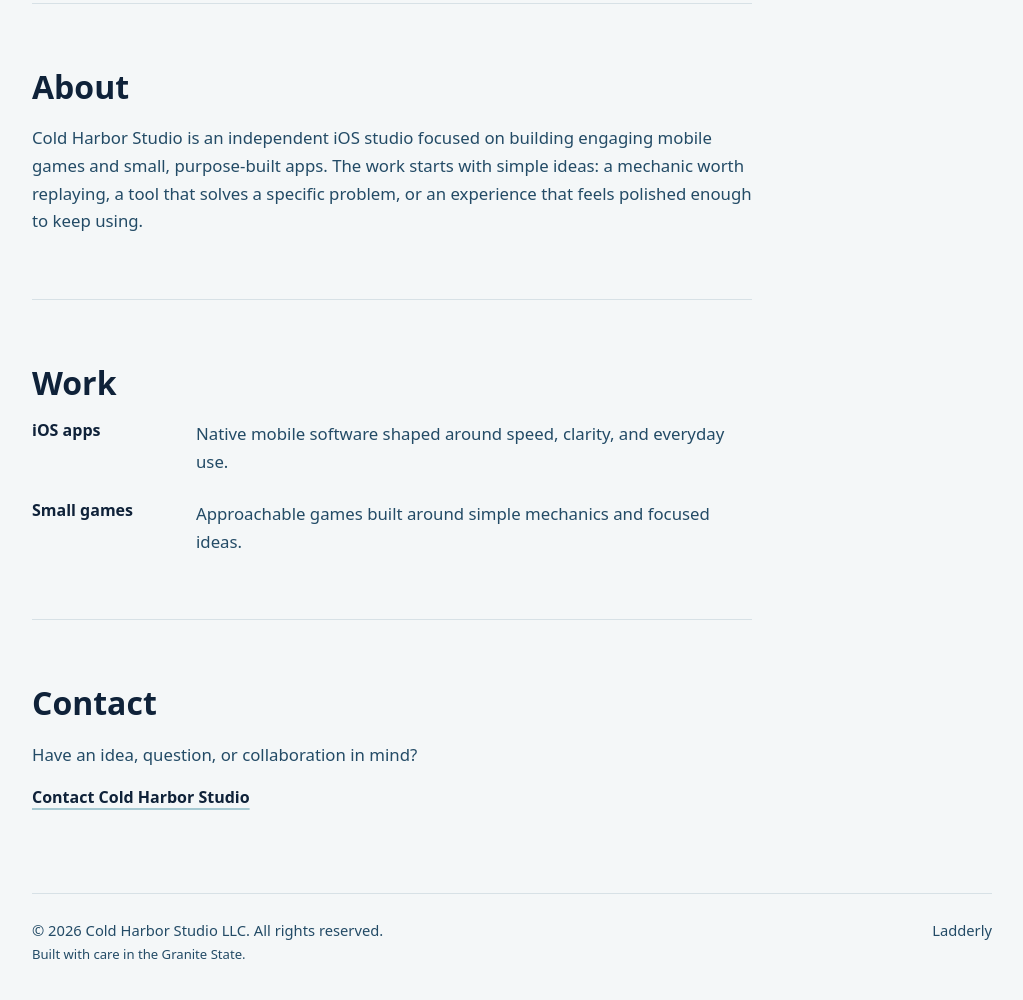
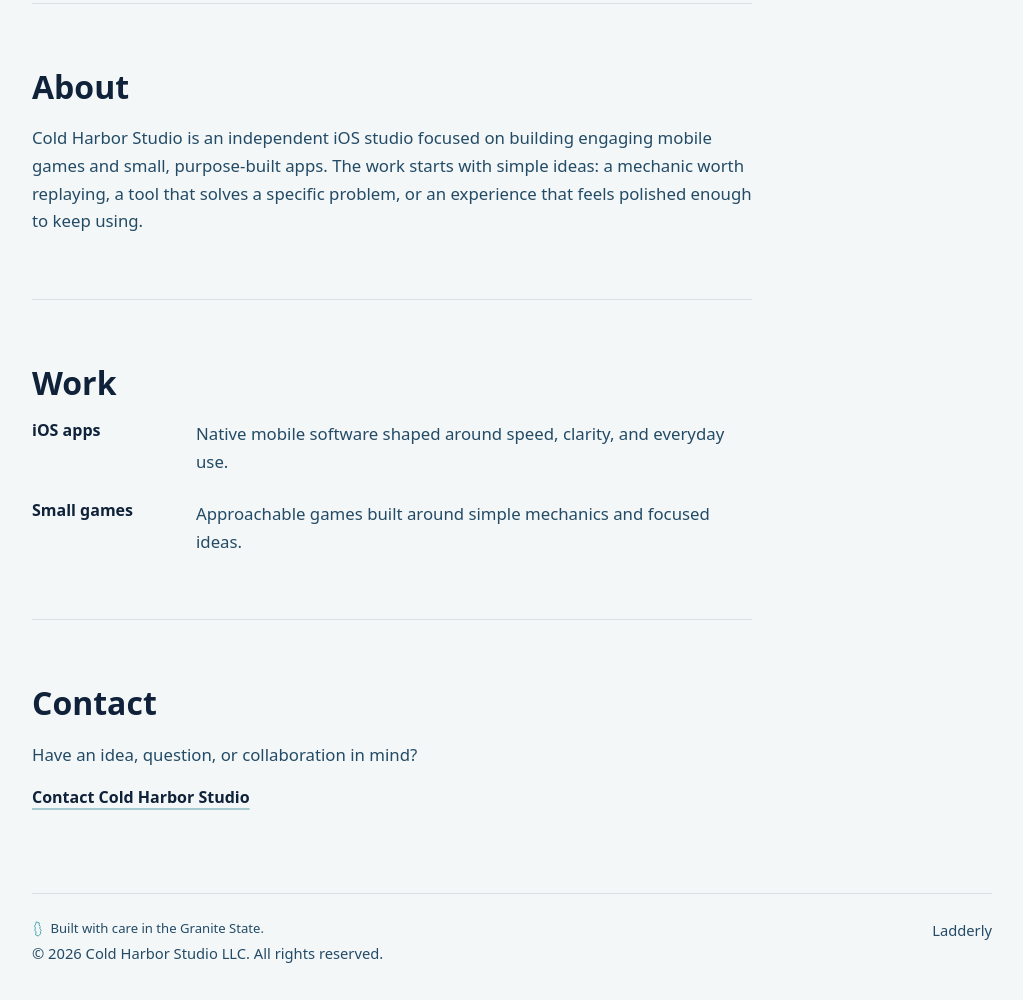
Before and after one commit to ColdHarborStudio/coldharborstudio.github.io, a plain HTML site: page index.html in a window 1280 px wide. Shown: the part 669-1669 px from the top of the page, without its empty margins (128-1151 px from the left). Drawn offline with Linux system fonts and the light colour scheme.

Commit message:
Minor change.

```diff
--- a/index.html
+++ b/index.html
@@ -86,8 +86,15 @@
 
     <footer class="site-footer">
       <div class="footer-meta">
+        <p class="footer-local">
+          <span class="nh-icon" aria-hidden="true">
+            <svg class="nh-outline-icon" viewBox="0 0 18 24" focusable="false">
+              <path d="M6.8 1.5 11 2.9l-.4 3 1.7 2.2-.6 3.1 2.2 2.9-1.4 2 .5 3.2-3.7 3.2-3.9-1.8.7-4.4-1.9-2.7.9-3.2-1.3-2.7 1.4-2.4z"></path>
+            </svg>
+          </span>
+          Built with care in the Granite State.
+        </p>
         <p>&copy; <span id="current-year"></span> Cold Harbor Studio LLC. All rights reserved.</p>
-        <p class="footer-note">Built with care in the Granite State.</p>
       </div>
       <nav class="footer-nav" aria-label="Footer navigation">
         <a href="ladderly.html">Ladderly</a>
--- a/styles.css
+++ b/styles.css
@@ -426,9 +426,30 @@
   gap: 2px;
 }
 
-.footer-note {
+.footer-local {
+  display: inline-flex;
+  align-items: center;
+  gap: 0.4rem;
   color: var(--color-slate);
   font-size: 0.82rem;
+}
+
+.nh-icon {
+  display: inline-flex;
+  width: 12px;
+  color: var(--color-teal);
+  flex: 0 0 auto;
+}
+
+.nh-outline-icon {
+  display: block;
+  width: 100%;
+  height: 16px;
+  fill: none;
+  stroke: currentColor;
+  stroke-linecap: round;
+  stroke-linejoin: round;
+  stroke-width: 1.5;
 }
 
 .footer-nav {
```
Also changed, not shown: ladderly-privacy.html (+8 -1 lines), ladderly-support.html (+8 -1 lines), ladderly.html (+8 -1 lines).
